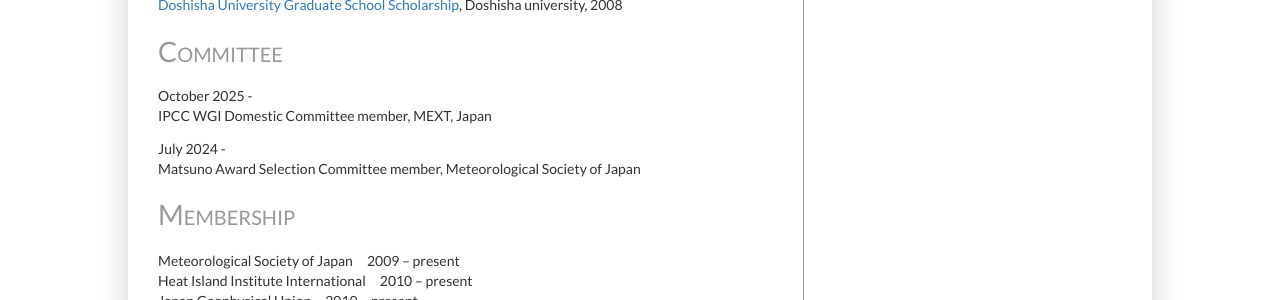
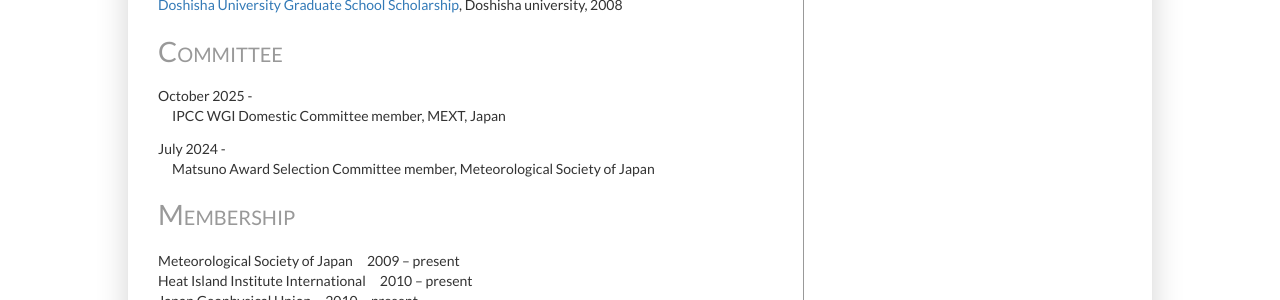
Before and after one commit to rui-climbiz/rui-climbiz.github.io, a Jekyll site: the page built from about.html, in a window 1280 px wide. Shown: the part 1523-1823 px from the top of the page. Built offline with Jekyll 4.4.1, drawn with Linux system fonts in a browser that asks for light colours.

Commit message:
Update about.html

```diff
--- a/about.html
+++ b/about.html
@@ -40,7 +40,7 @@
  Research Assistant, Global COE Program Sustainability / Survivability Science for a Resilient Society Adaptable to Extreme Weather Conditions, Kyoto University, Kyoto, Japan</p>
 <p>April 2008 - March 2010<br />
  Teaching Assistant, Faculty of Engineering, Doshisha University, Kyoto, Japan</p>
- </div>
+</div>
 
 <h1>Awards and Fellows</h1>
 <p>Best paper Award, Hydrological Research Letters, Japan Society of Hydrology and Water, September 2023</p>
@@ -53,10 +53,12 @@
 <p><a href="http://cjlc.doshisha.ac.jp/english/support/scholarships.html">Doshisha University Graduate School Scholarship</a>, Doshisha university, 2008</p>
 
 <h1>Committee</h1>
+<div style="margin-left: 1em; text-indent: -1em;">
 <p>October 2025 - <br />
  IPCC WGI Domestic Committee member, MEXT, Japan</p>
 <p>July 2024 - <br />
  Matsuno Award Selection Committee member, Meteorological Society of Japan</p>
+</div>
 
 <h1>Membership</h1>
 Meteorological Society of Japan　2009 – present <br />
```
